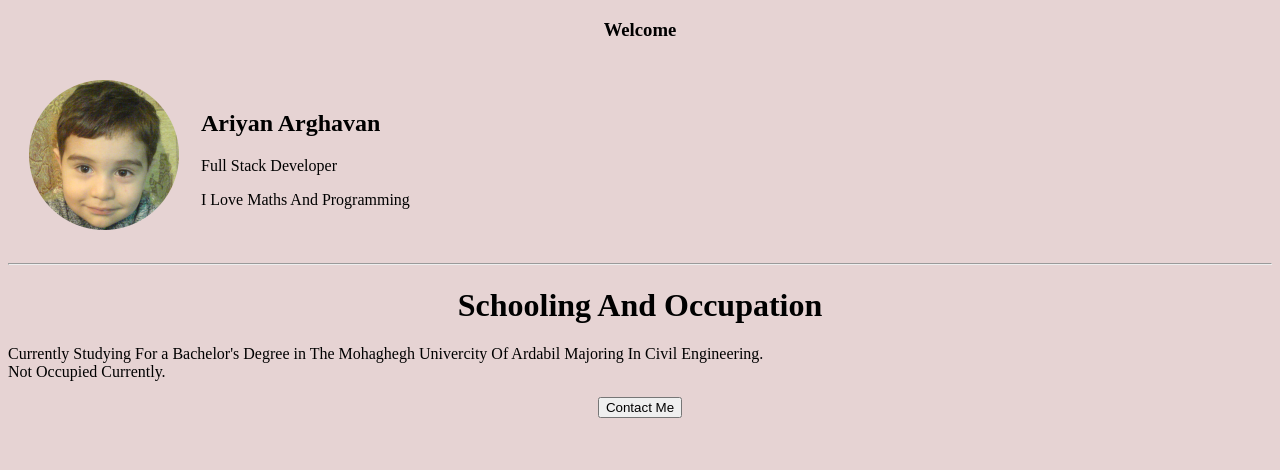
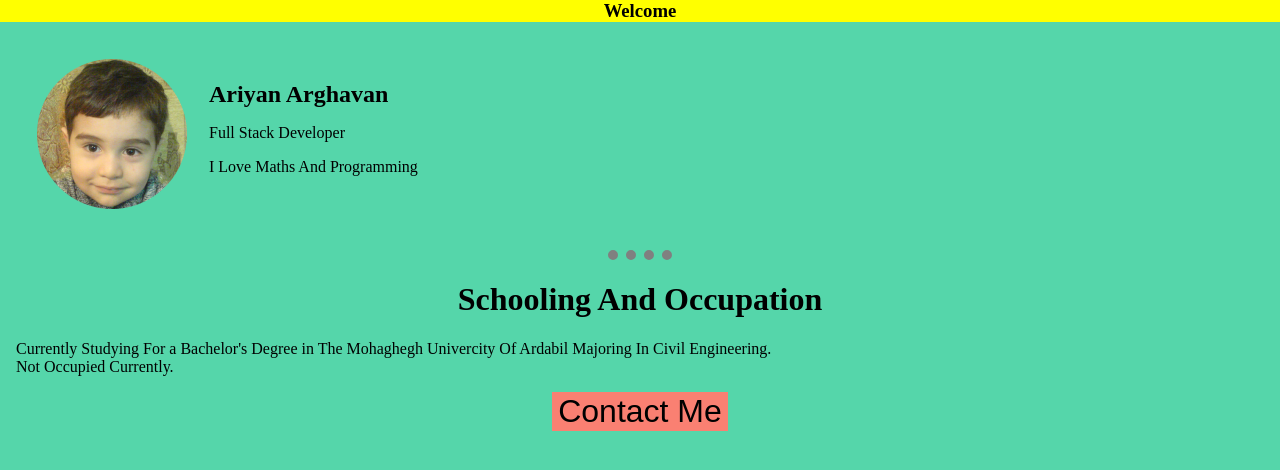
Before and after one commit to Ariyan9991/Test1, a plain HTML site: page index.html in a window 1280 px wide. Drawn offline with Linux system fonts and the light colour scheme.

Commit message:
Making some changes the whole project

```diff
--- a/Style/MyStyle.css
+++ b/Style/MyStyle.css
@@ -1,4 +1,60 @@
-body
-{
-background-color:rgb(230, 211, 211);
+body {
+    background-color: #55d6aa;
+    margin: 0px;
+    padding: 0px;
+
 }
+
+h3 {
+    margin: 0px;
+    padding: 0px;
+}
+h2 {
+    margin: 0px;
+    padding: 0px;
+}
+
+header {
+    background-color: yellow;
+    margin: 0px;
+    padding: 0px;
+    display: grid;
+    place-items: center;
+
+
+}
+
+footer {
+    display: grid;
+    place-items: center;
+}
+
+.Button1 {
+    background-color: salmon;
+    border: none;
+    font-size: 2rem;
+
+}
+main{
+    margin: 0;
+    padding: 0  ;
+}
+.marginleft {
+    margin: 1rem;
+}
+hr{
+
+     border-style: dotted none none;
+width: 5%;
+height: 0;
+border-color: grey;
+border-width: 10px;
+}
+.centeralizediv{
+    display: grid;
+    place-items:center ;
+}
+.removespacediv{
+    margin: 0px;
+    padding: 0px;
+}
--- a/index.html
+++ b/index.html
@@ -9,9 +9,13 @@
 </head>
 
 <body>
-    <center>
-        <h3>Welcome</h3>
-    </center>
+    <header>
+
+            <h3>Welcome</h3>
+
+    </header>
+<main>
+    <div class="marginleft">
     <table cellspacing = "20px">
         <thead>
 
@@ -29,15 +33,22 @@
             </tr>
         </tbody>
     </table>
+</div>
     <hr>
-<center><h1>Schooling And Occupation</h1></center>
+    <div class="marginleft">
+<h1 class="centeralizediv">Schooling And Occupation</h1>
 <p>
     Currently Studying For a Bachelor's Degree in The Mohaghegh Univercity Of Ardabil Majoring In Civil Engineering.<br>
     Not Occupied Currently.
 </p>
-<center>
-    <button onclick = window.location.href='Pages/ContactMe.html' type="button">Contact Me</button>
-</center>
+</div>
+</main>
+<footer>
+
+    <button class="Button1" onclick = window.location.href='Pages/ContactMe.html' >Contact Me</button>
+
+</footer>
+
 </body>
 
 </html>
```
Also changed, not shown: Pages/ContactMe.html (+13 -2 lines).
